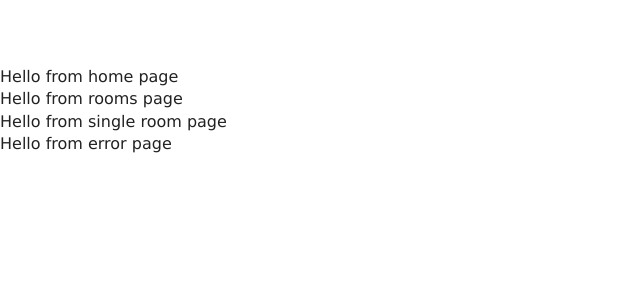
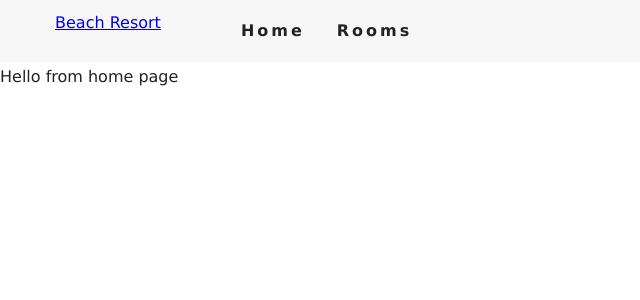
Before and after one commit to victor082/Resorts, a React (Create React App) app: page / in a window 1280 px wide. Shown: the top 300 px of the page, without its empty margins (0-640 px from the left). Built offline with nearby package versions, Linux system fonts and the light colour scheme; the HTML template or start-up script is replaced by a standard one.

Commit message:
created starter navigation and hero function

```diff
--- a/src/App.js
+++ b/src/App.js
@@ -1,18 +1,24 @@
 import React from 'react';
 import './App.css';
+import { Route, Switch } from 'react-router-dom'
 
+import Navbar from './components/Navbar'
 import Home from './pages/Home'
 import Rooms from './pages/Rooms'
 import SingleRoom from './pages/SingleRoom'
 import Error from './pages/Error'
 
+
 function App() {
   return (
     <>
-      <Home />
-      <Rooms />
-      <SingleRoom />
-      <Error />
+      <Navbar />
+      <Switch>
+        <Route exact path="/" component={Home} />
+        <Route exact path="/rooms" component={Rooms} />
+        <Route exact path="/rooms/:id" component={SingleRoom} />
+        <Route component={Error} />
+      </Switch>
     </>
   );
 }
--- /dev/null
+++ b/src/components/Navbar.js
@@ -0,0 +1,40 @@
+import React, { Component } from 'react'
+import { FaAlignRight } from 'react-icons/fa'
+import { Link } from 'react-router-dom'
+
+export default class Navbar extends Component {
+
+    state = {
+        isOpen: false
+    }
+
+    handleToggle = () => {
+        this.setState({ isOpen: !this.state.isOpen })
+    }
+
+    render() {
+        return (
+            <nav className="navbar">
+                <div className="nav-center">
+                    <div className="nav-header">
+                        <Link to="/">
+                            <span className="beach-resort-logo">Beach Resort</span>
+                        </Link>
+                        <button type="button" className="nav-btn" onClick={this.handleToggle}>
+                            <FaAlignRight className="nav-icon" />
+                        </button>
+                    </div>
+                    <ul className={this.state.isOpen ? "nav-links show-nav" : "nav-links"}>
+                        <li>
+                            <Link to="/">Home</Link>
+                        </li>
+                        <li>
+                            <Link to="/">Rooms</Link>
+                        </li>
+                    </ul>
+
+                </div>
+            </nav>
+        )
+    }
+}
--- a/src/index.js
+++ b/src/index.js
@@ -2,10 +2,11 @@
 import ReactDOM from 'react-dom';
 import './index.css';
 import App from './App';
+import { BrowserRouter as Router } from 'react-router-dom'
 
 ReactDOM.render(
-  <React.StrictMode>
+  <Router>
     <App />
-  </React.StrictMode>,
+  </Router>,
   document.getElementById('root')
 );
```
Also changed, not shown: src/components/Hero.js (added, +9 -0 lines).
